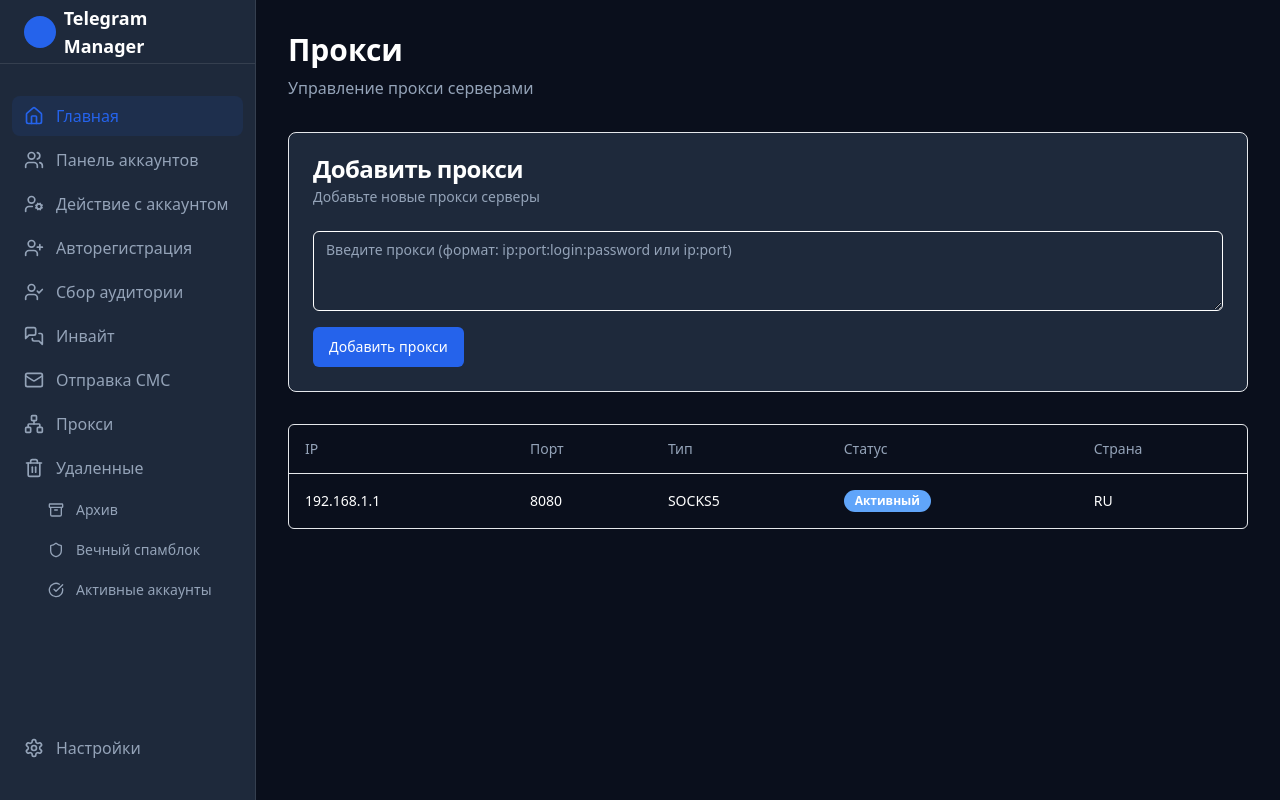
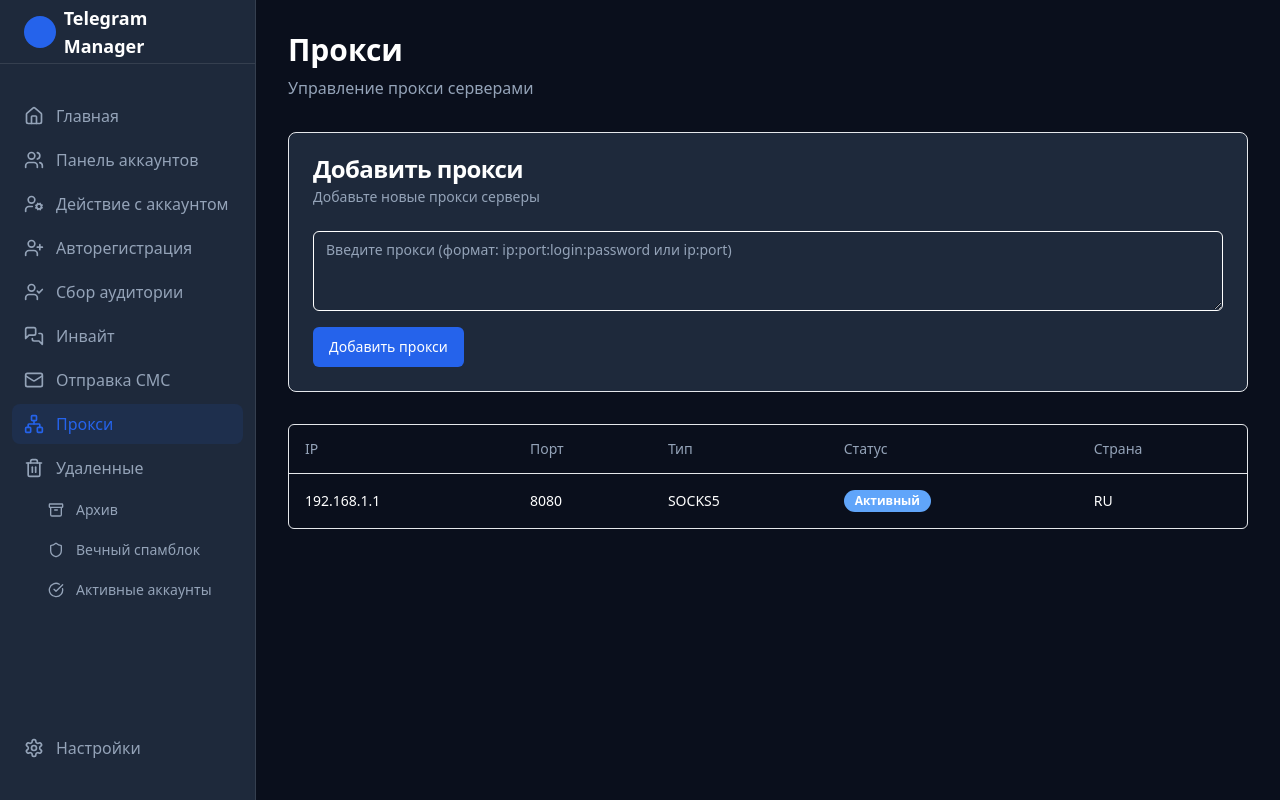
Before and after one commit to rirxr/build-magic-toolkit-48, a React (Vite) app: page /proxy in a window 1280 px wide. Built offline with nearby package versions, Linux system fonts and the light colour scheme.

Commit message:
Fix sidebar tab navigation
The sidebar tab navigation is not working correctly.  This commit addresses the issue.

```diff
--- a/src/components/Sidebar.tsx
+++ b/src/components/Sidebar.tsx
@@ -15,49 +15,60 @@ import {
   MessagesSquare,
 } from 'lucide-react';
 import { cn } from '@/lib/utils';
+import { Link, useLocation } from 'react-router-dom';
 
 const Sidebar = () => {
+  const location = useLocation();
+
   const navigation = [
     {
       name: 'Главная',
       icon: Home,
-      active: true
+      path: '/',
     },
     {
       name: 'Панель аккаунтов',
-      icon: Users
+      icon: Users,
+      path: '/accounts'
     },
     {
       name: 'Действие с аккаунтом',
-      icon: UserCog
+      icon: UserCog,
+      path: '/actions'
     },
     {
       name: 'Авторегистрация',
-      icon: UserPlus
+      icon: UserPlus,
+      path: '/registration'
     },
     {
       name: 'Сбор аудитории',
-      icon: UserCheck
+      icon: UserCheck,
+      path: '/audience'
     },
     {
       name: 'Инвайт',
-      icon: MessagesSquare
+      icon: MessagesSquare,
+      path: '/invite'
     },
     {
       name: 'Отправка СМС',
-      icon: Mail
+      icon: Mail,
+      path: '/sms'
     },
     {
       name: 'Прокси',
-      icon: Network
+      icon: Network,
+      path: '/proxy'
     },
     {
       name: 'Удаленные',
       icon: Trash2,
+      path: '/deleted',
       submenu: [
-        { name: 'Архив', icon: Archive },
-        { name: 'Вечный спамблок', icon: Shield },
-        { name: 'Активные аккаунты', icon: CheckCircle },
+        { name: 'Архив', icon: Archive, path: '/deleted/archive' },
+        { name: 'Вечный спамблок', icon: Shield, path: '/deleted/spam' },
+        { name: 'Активные аккаунты', icon: CheckCircle, path: '/deleted/active' },
       ]
     }
   ];
@@ -72,25 +83,31 @@ const Sidebar = () => {
       <nav className="mt-8 px-3 space-y-1">
         {navigation.map((item) => (
           <div key={item.name}>
-            <a
-              href="#"
-              className={cn('nav-link', item.active && 'active')}
+            <Link
+              to={item.path}
+              className={cn(
+                'nav-link',
+                location.pathname === item.path && 'active'
+              )}
             >
               <item.icon className="h-5 w-5" />
               {item.name}
-            </a>
+            </Link>
 
             {item.submenu && (
               <div className="ml-6 mt-1 space-y-1">
                 {item.submenu.map((subItem) => (
-                  <a
+                  <Link
                     key={subItem.name}
-                    href="#"
-                    className="nav-link text-sm"
+                    to={subItem.path}
+                    className={cn(
+                      'nav-link text-sm',
+                      location.pathname === subItem.path && 'active'
+                    )}
                   >
                     <subItem.icon className="h-4 w-4" />
                     {subItem.name}
-                  </a>
+                  </Link>
                 ))}
               </div>
             )}
@@ -99,10 +116,10 @@ const Sidebar = () => {
       </nav>
 
       <div className="absolute bottom-8 w-full px-3">
-        <a href="#" className="nav-link">
+        <Link to="/settings" className="nav-link">
           <Settings className="h-5 w-5" />
           Настройки
-        </a>
+        </Link>
       </div>
     </aside>
   );
```
